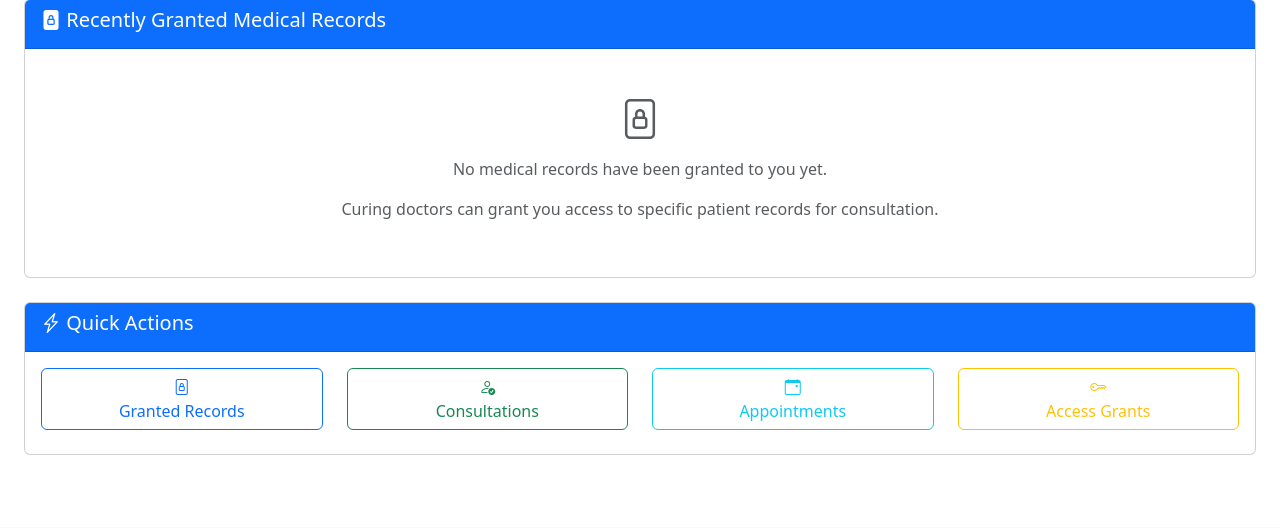
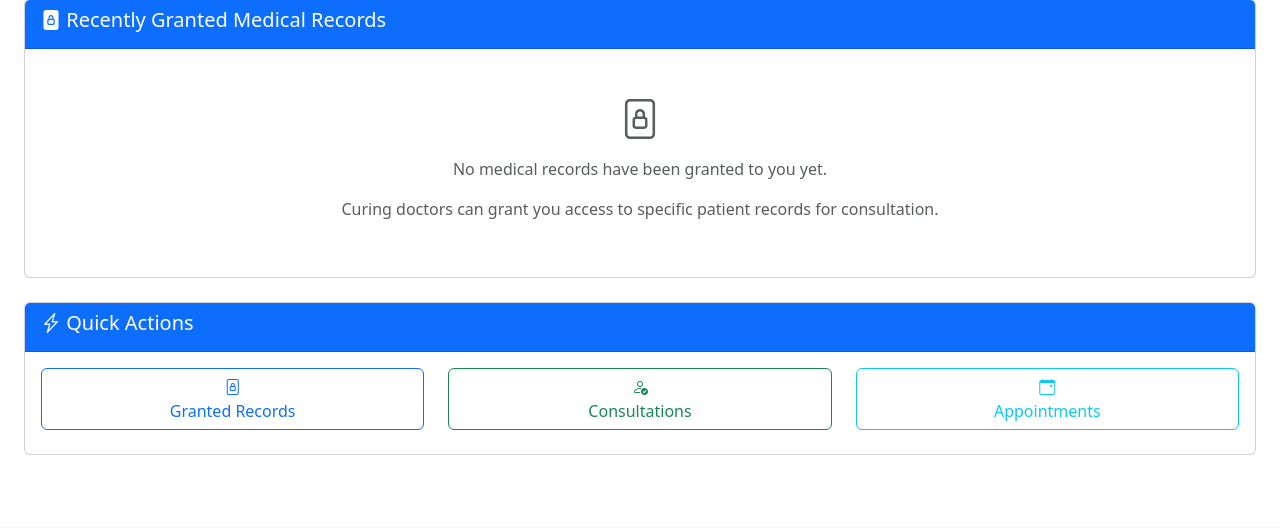
Before and after one commit to alinexi/Hospital-project, a Python web app: template app/templates/special_doctor/dashboard.html in a window 1280 px wide. Shown: the part 597-1125 px from the top of the page. Run offline with Jinja, Linux system fonts and the light colour scheme; the template is opened without the code that fills it, so the values that code supplies are empty.

Commit message:
nima fixed it with emad

```diff
--- a/app/templates/special_doctor/dashboard.html
+++ b/app/templates/special_doctor/dashboard.html
@@ -235,30 +235,25 @@
             </div>
             <div class="card-body">
                 <div class="row">
-                    <div class="col-md-3">
-                        <a href="{{ url_for('special_doctor.list_granted_records') }}" class="btn btn-outline-primary w-100 mb-2">
+                    <div class="col-md-4">
+                        <a href="{{ url_for('special_doctor.list_access_grants') }}" class="btn btn-outline-primary w-100 mb-2">
                             <i class="bi bi-file-lock"></i><br>
                             Granted Records
                         </a>
                     </div>
-                    <div class="col-md-3">
+                    <div class="col-md-4">
                         <a href="{{ url_for('special_doctor.list_consulting_assignments') }}" class="btn btn-outline-success w-100 mb-2">
                             <i class="bi bi-person-check"></i><br>
                             Consultations
                         </a>
                     </div>
-                    <div class="col-md-3">
+                    <div class="col-md-4">
                         <a href="{{ url_for('special_doctor.list_appointments') }}" class="btn btn-outline-info w-100 mb-2">
                             <i class="bi bi-calendar-event"></i><br>
                             Appointments
                         </a>
                     </div>
-                    <div class="col-md-3">
-                        <a href="{{ url_for('special_doctor.list_access_grants') }}" class="btn btn-outline-warning w-100 mb-2">
-                            <i class="bi bi-key"></i><br>
-                            Access Grants
-                        </a>
-                    </div>
+
                 </div>
             </div>
         </div>
```
Also changed, not shown: hospital/views/special_doctor.py (added, +26 -0 lines).
